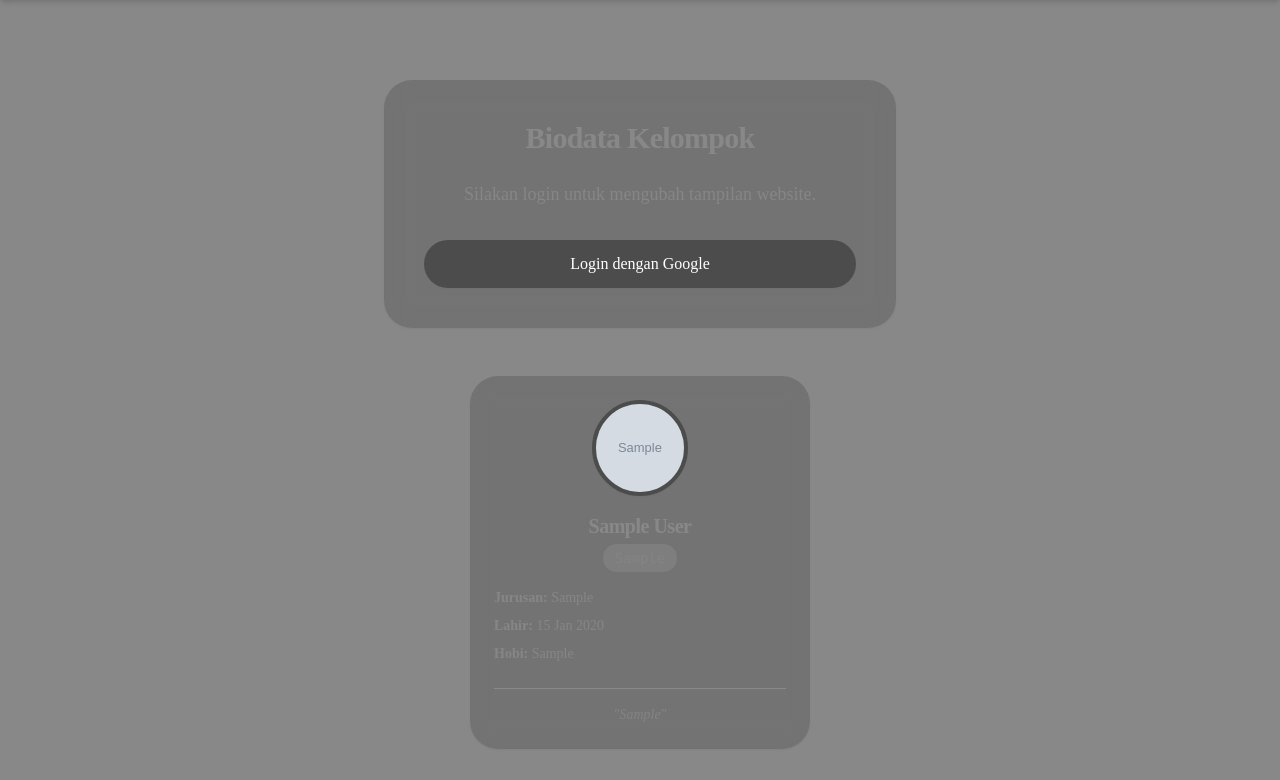
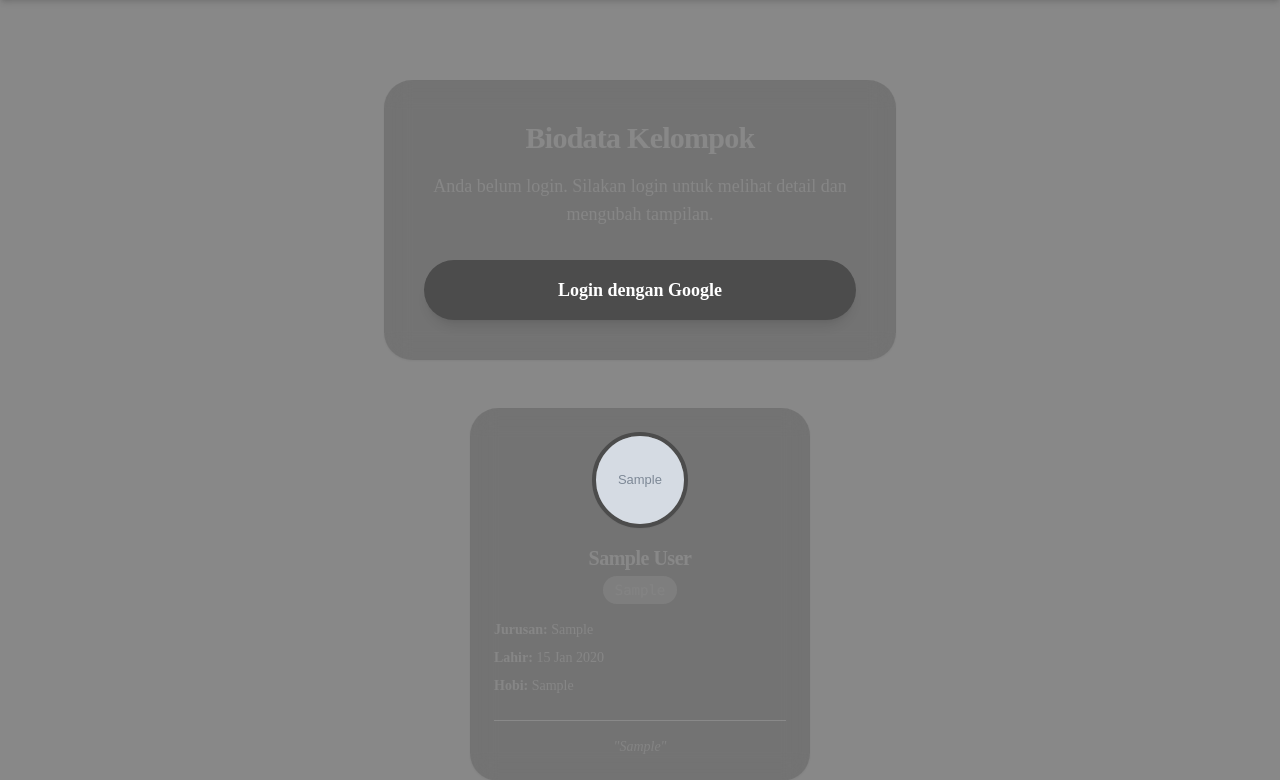
Before and after one commit to nathanaeru/bio-philia, a Django app: page / in a window 1280 px wide. Shown: the part 88-868 px from the top of the page. Before the commit the page ends 837 px from the top, so only its background shows below. Run offline with Django 5.2, Linux system fonts and the light colour scheme; tables that the repository leaves empty hold one stand-in row (values such as "Sample post"); grey boxes marked "Sample" are stand-in pictures; some libraries are stand-ins or nearby versions; some web fonts are replaced.

Commit message:
Refactor navbar

```diff
--- a/templates/base.html
+++ b/templates/base.html
@@ -58,14 +58,23 @@
       <div class="container mx-auto flex justify-between items-center px-4">
         <h1 class="text-2xl font-bold tracking-tight">PhiLia093</h1>
 
-        {% if is_group_member %}
-        <a
-          href="/edit-theme/"
-          class="text-sm font-medium bg-md-surfaceVariant hover:bg-black/20 px-6 py-2.5 rounded-full transition-all"
-        >
-          ⚙️ Ubah Tema
-        </a>
-        {% endif %}
+        <div class="flex items-center gap-3">
+          {% if user.is_authenticated %}
+
+            {% if is_group_member %}
+            <a href="/edit-theme/" class="text-xs md:text-sm font-medium bg-white/10 hover:bg-white/20 px-4 py-2 rounded-full transition-all border border-white/10">
+              ⚙️ Ubah Tema
+            </a>
+            {% endif %}
+
+            <form method="post" action="/accounts/logout/" class="inline">
+              {% csrf_token %}
+              <button type="submit" class="text-xs md:text-sm font-medium bg-black/10 hover:bg-black/20 px-4 py-2 rounded-full transition-all border border-black/10">
+                Logout
+              </button>
+            </form>
+          {% endif %}
+        </div>
       </div>
     </nav>
 
--- a/templates/home.html
+++ b/templates/home.html
@@ -3,42 +3,23 @@
 {% block content %}
 <div class="flex flex-col items-center justify-center mt-12 gap-12">
 
+  {% if not user.is_authenticated %}
   <div class="bg-md-surfaceVariant backdrop-blur-md p-10 rounded-[28px] shadow-sm text-center max-w-lg w-full">
-    <h2 class="text-3xl font-bold mb-6 tracking-tight">Biodata Kelompok</h2>
-
-    {% if user.is_authenticated %}
-      <p class="mb-8 text-xl font-medium">Halo, {{ user.username }}!</p>
-
-      {% if is_group_member %}
-      <a href="/edit-theme/" class="inline-block mb-4 w-full bg-white/20 hover:bg-white/30 text-current font-medium py-3 px-6 rounded-full transition-all duration-200 text-center">
-        🎨 Ganti Warna Tema
-      </a>
-      {% endif %}
-
-      <form method="post" action="/accounts/logout/">
-        {% csrf_token %}
-        <button type="submit" class="w-full bg-md-primary text-md-onPrimary hover:bg-opacity-90 font-medium py-3 px-6 rounded-full transition-all duration-200 shadow-sm">
-          Logout
-        </button>
-      </form>
-
-    {% else %}
+    <h2 class="text-3xl font-bold mb-4 tracking-tight">Biodata Kelompok</h2>
     <p class="mb-8 text-lg opacity-90">
-        Silakan login untuk mengubah tampilan website.
+      Anda belum login. Silakan login untuk melihat detail dan mengubah tampilan.
     </p>
 
-      <a href="/accounts/google/login/" class="inline-block w-full bg-md-primary text-md-onPrimary hover:bg-opacity-90 font-medium py-3 px-6 rounded-full transition-all duration-200 shadow-sm">
+    <a href="/accounts/google/login/" class="inline-block w-full bg-md-primary text-md-onPrimary hover:bg-opacity-90 font-bold py-4 px-6 rounded-full transition-all duration-200 shadow-lg text-lg text-center">
       Login dengan Google
     </a>
+  </div>
   {% endif %}
-  </div>
 
   <div class="w-full max-w-6xl mx-auto">
     <div class="flex flex-wrap justify-center items-stretch gap-6">
-
       {% for member in members %}
       <div class="bg-md-surfaceVariant backdrop-blur-md p-6 rounded-[28px] shadow-sm hover:shadow-md transition-shadow duration-300 flex flex-col items-center text-center w-full sm:w-[340px]">
-
         <div class="w-24 h-24 mb-4 rounded-full overflow-hidden border-4 border-md-primary shadow-sm bg-white/10 flex items-center justify-center shrink-0">
           {% if member.avatar %}
             <img src="{{ member.avatar.url }}" alt="Foto {{ member.nama }}" class="w-full h-full object-cover" />
@@ -46,29 +27,23 @@
             <span class="text-3xl">👤</span>
           {% endif %}
         </div>
-
         <h3 class="text-xl font-bold tracking-tight mb-1">{{ member.nama }}</h3>
         <p class="font-mono text-sm opacity-80 mb-4 bg-white/10 px-3 py-1 rounded-full">{{ member.npm }}</p>
-
         <div class="w-full text-left space-y-2 mb-6 opacity-90 text-sm flex-grow">
           <p><strong>Jurusan:</strong> {{ member.jurusan }}</p>
           <p><strong>Lahir:</strong> {{ member.tanggal_lahir|date:"d M Y" }}</p>
           <p><strong>Hobi:</strong> {{ member.hobi }}</p>
         </div>
-
         <div class="mt-auto pt-4 border-t border-white/20 w-full italic opacity-80 text-sm">
           "{{ member.quotes }}"
         </div>
-
       </div>
       {% empty %}
       <div class="col-span-full text-center py-10 opacity-70 w-full">
-        Belum ada data anggota kelompok. Silakan tambahkan lewat /admin/
+        Belum ada data anggota kelompok.
       </div>
       {% endfor %}
-
     </div>
   </div>
-
 </div>
 {% endblock %}
```
Lines whose indentation alone changed are shown as unchanged.
